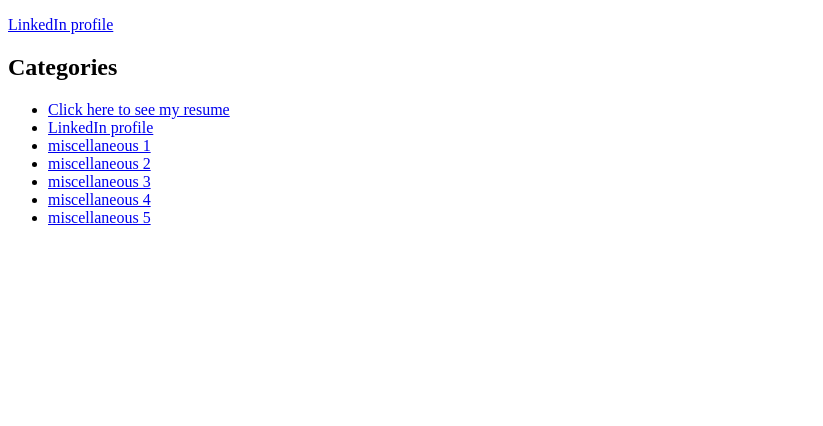
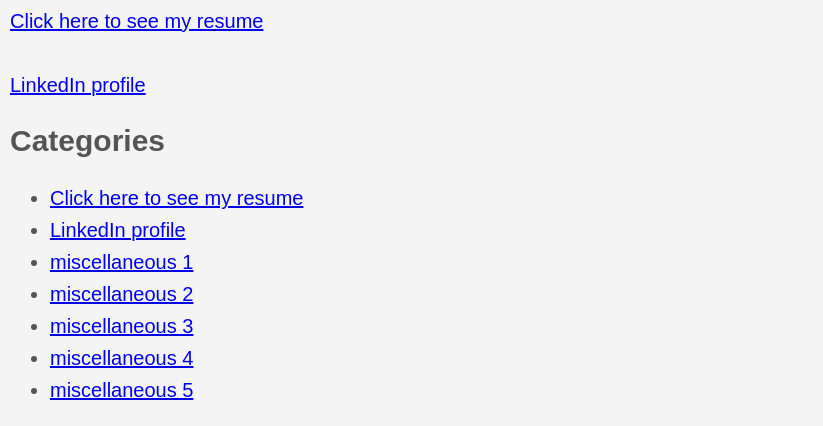
Before and after one commit to dev1peru/html_resume, a plain HTML site: page index.html in a window 1280 px wide. Shown: the part 474-900 px from the top of the page, without its empty margins (0-823 px from the left). Before the commit the page ends 800 px from the top, so only its background shows below. Drawn offline with Linux system fonts and the light colour scheme; files whose address does not match are found by name.

Commit message:
adding enhanced changes in branch enhancedPage

```diff
--- a/index.html
+++ b/index.html
@@ -2,6 +2,7 @@
 <html>
 <head>
     <title>Victoriano Vega Page</title>
+    <link rel="stylesheet" type="text/css" href="indstyle.css"/>
 </head>
 <body>
     <h1>Analytic Engineer - Computer Science</h1>
--- /dev/null
+++ b/indstyle.css
@@ -0,0 +1,13 @@
+
+body
+{
+    background-color: #f4f4f4;
+    color: #555555;
+    font-family: Arial, Helvetica, sans-serif;
+    font-size: 20px;
+    font-weight: normal;
+    /*same as above*/
+    font: normal 20px Arial, Helvetica, sans-seriff;
+    line-height: 1.6em;
+    margin: 10px;
+}
```
